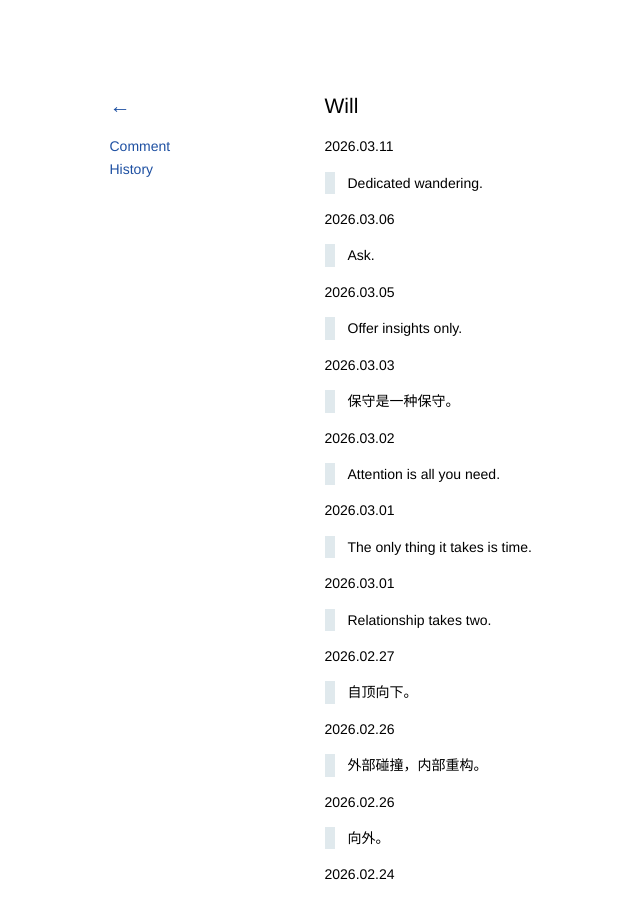
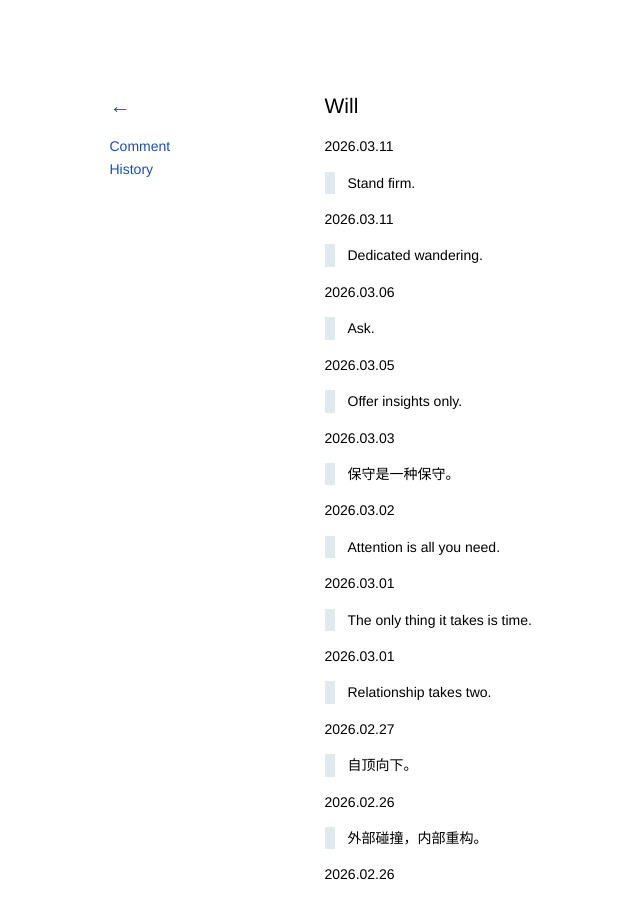
Before and after one commit to kidlj/awei, a Jekyll site: the page built from _wiki/will.md, in a window 1280 px wide and 900 px high. Shown: the whole window, without its empty margins (23-663 px from the left). Built offline with Jekyll 4.4.1, drawn with Linux system fonts in a browser that asks for light colours.

Commit message:
update will

```diff
--- a/_wiki/will.md
+++ b/_wiki/will.md
@@ -1,6 +1,10 @@
 ---
 title: Will
 ---
+
+2026.03.11
+
+> Stand firm.
 
 2026.03.11
 
```
